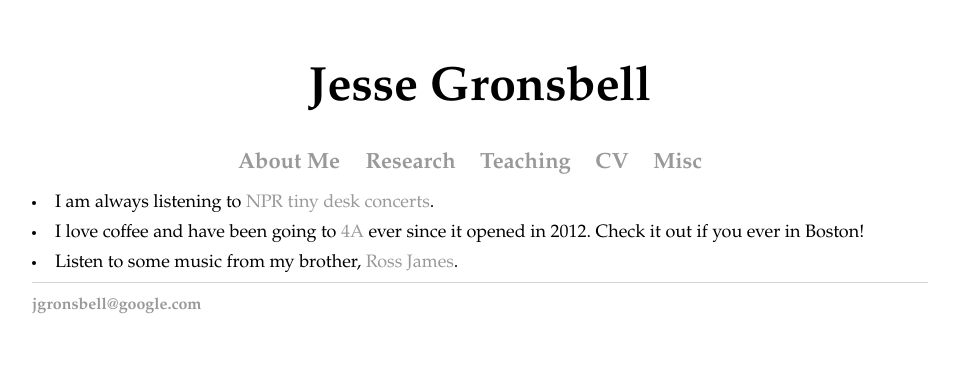
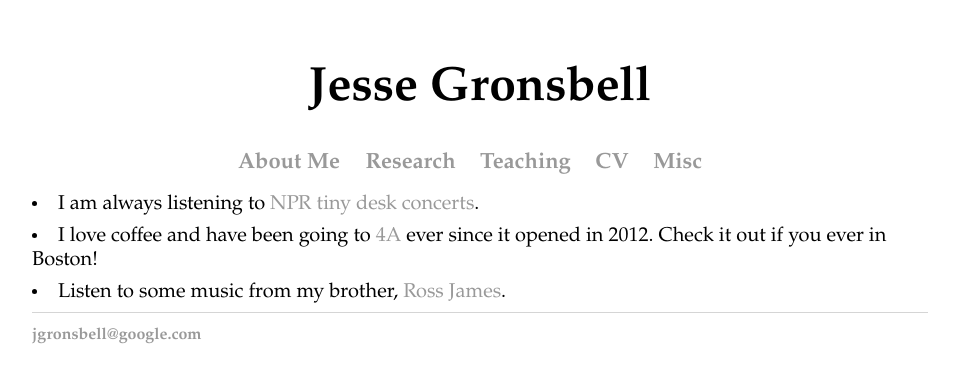
Before and after one commit to jgrons/old_website, a Jekyll site: the page built from misc.html, in a window 1280 px wide. Shown: the top 383 px of the page, without its empty margins (160-1119 px from the left). Built offline with Jekyll 4.4.1, drawn with Linux system fonts in a browser that asks for light colours.

Commit message:
Update misc.html

```diff
--- a/misc.html
+++ b/misc.html
@@ -9,15 +9,15 @@ title: Jesse Gronsbell
 	<div class="span2">
 	    </div>
 
- <li style="font-size:18px; font-family: palatino; margin-bottom:8px"> I am always listening to
+ <li style="font-size:20px; font-family: palatino; margin-bottom:8px"> I am always listening to
    <a href="https://www.npr.org/series/tiny-desk-concerts/"> NPR tiny desk concerts</a>. </li>
 
 
-	  <li style="font-size:18px; font-family: palatino; margin-bottom:8px"> I love coffee and have been going to
+	  <li style="font-size:20px; font-family: palatino; margin-bottom:8px"> I love coffee and have been going to
    <a href="http://www.4acoffee.com/about.html"> 4A</a> ever since it opened in 2012. Check it out if you ever
 	in Boston!</li>
 
-   <li style="font-size:18px; font-family: palatino; margin-bottom:8px"> Listen to some music from my brother,
+   <li style="font-size:20px; font-family: palatino; margin-bottom:8px"> Listen to some music from my brother,
    <a href="https://www.rossjamesmusic.com/"> Ross James</a>. </li>
 
 
```
